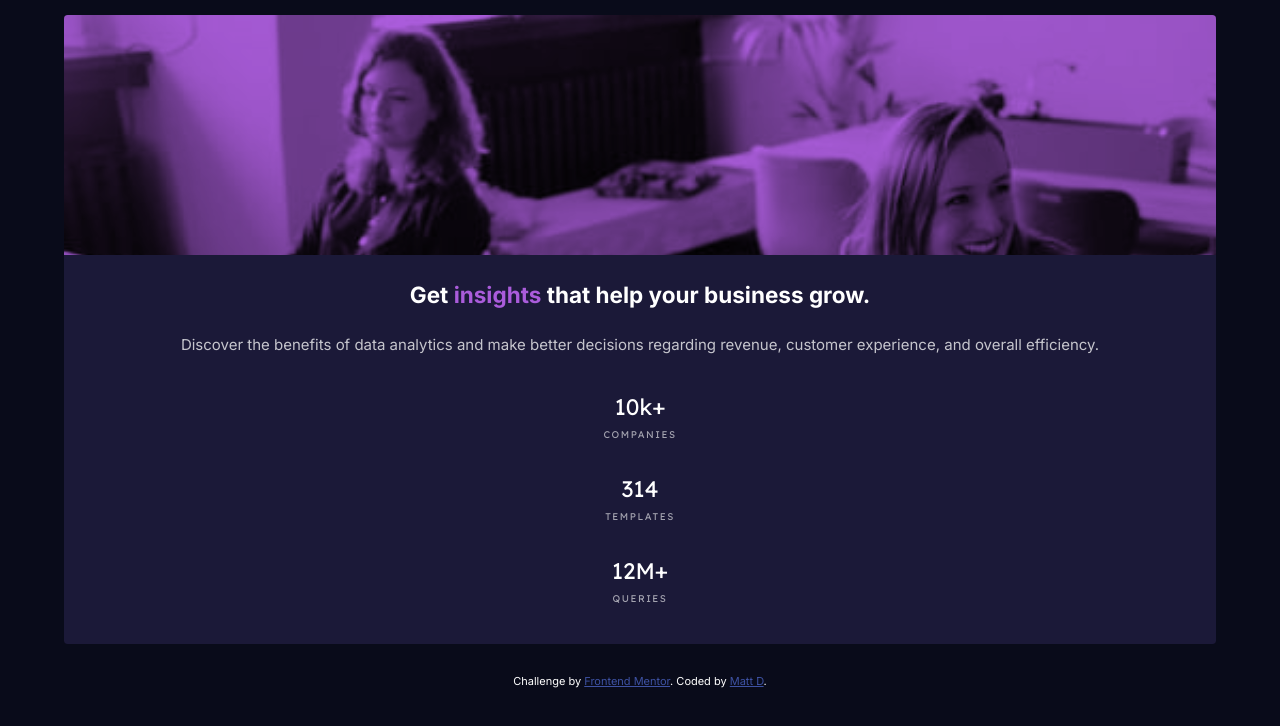
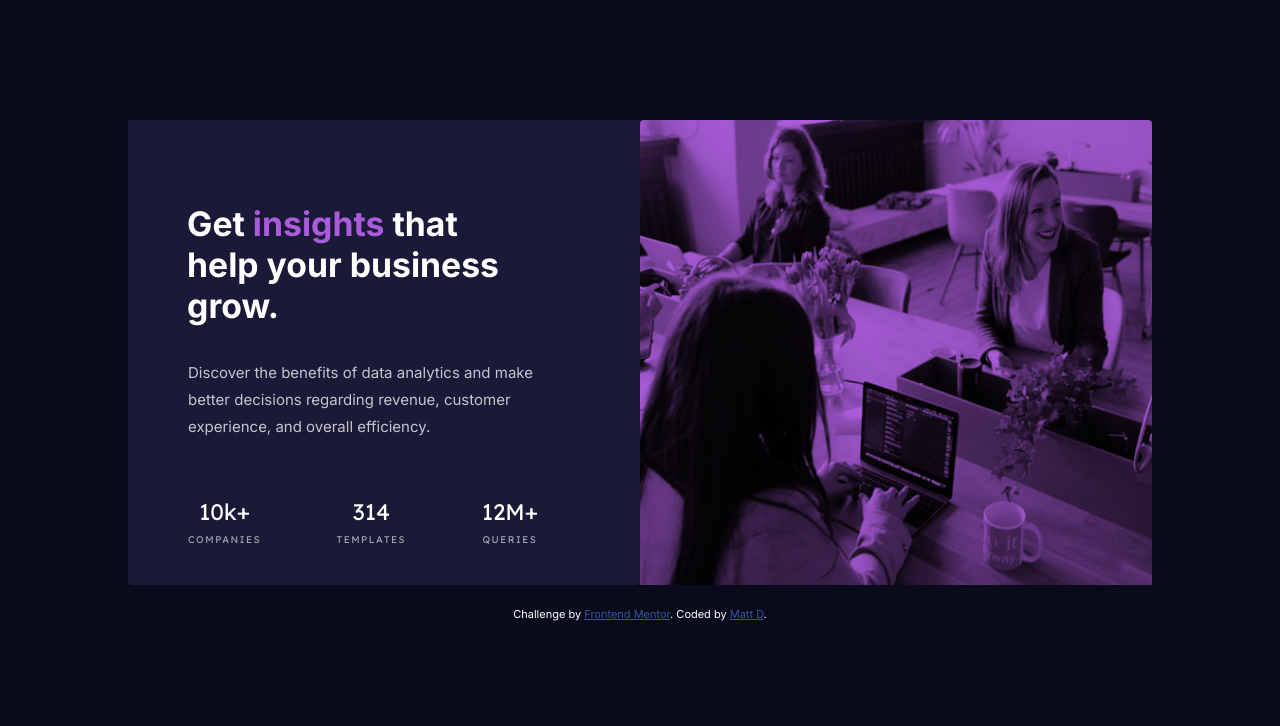
Before and after one commit to davis-matt0/stats-preview-card, a plain HTML site: page index.html in a window 1280 px wide. Drawn offline with Linux system fonts and the light colour scheme.

Commit message:
style card for desktop

```diff
--- a/index.css
+++ b/index.css
@@ -59,7 +59,7 @@ body {
 	font-size: 11px;
 	text-align: center;
 	color: white;
-	margin-bottom: 2em;
+	margin: 2em 0;
 }
 
 .attribution a {
@@ -78,12 +78,6 @@ body {
 	margin: 1em auto 0 auto;
 }
 
-@media (min-width: 750px) {
-	.banner-container {
-		background-image: url(./images/image-header-desktop.jpg);
-	}
-}
-
 .card {
 	background-color: hsl(244, 38%, 16%);
 	border-bottom-left-radius: 0.25em;
@@ -92,3 +86,44 @@ body {
 	margin: 0 auto 2em auto;
 	padding: 1em 0 2em 0;
 }
+
+@media (min-width: 750px) {
+	body {
+		text-align: left;
+	}
+	.card-flex-container {
+		display: flex;
+		width: 80%;
+		margin: 8em auto 0 auto;
+	}
+	.banner-container {
+		background-image: url(./images/image-header-desktop.jpg);
+		background-size: contain;
+		background-repeat: round;
+		order: 2;
+		margin: 0;
+	}
+	.card {
+		/* min-height: 100%; */
+		margin: 0;
+	}
+	.stat-container {
+		display: flex;
+		justify-content: space-between;
+		align-items: center;
+		text-align: center;
+		gap: 1em;
+		max-width: 350px;
+		margin-left: 4em;
+		margin-top: 1.5em;
+	}
+	.card-title {
+		margin-top: 2em;
+		font-size: 2.25rem;
+		margin-left: 1.75em;
+	}
+	.card-p {
+		max-width: 350px;
+		margin-left: 4em;
+	}
+}
--- a/index.html
+++ b/index.html
@@ -33,6 +33,7 @@
 	</head>
 	<body>
 		<main role="main">
+			<div class="card-flex-container">
 				<div class="banner-container"></div>
 				<div class="card">
 					<h1 class="card-title">
@@ -44,12 +45,19 @@
 						regarding revenue, customer experience, and overall efficiency.
 					</p>
 					<div class="stat-container">
+						<div class="stat">
 							<p class="stat-upper">10k+</p>
 							<p class="stat-lower">COMPANIES</p>
+						</div>
+						<div class="stat">
 							<p class="stat-upper">314</p>
 							<p class="stat-lower">TEMPLATES</p>
+						</div>
+						<div class="stat">
 							<p class="stat-upper">12M+</p>
 							<p class="stat-lower">QUERIES</p>
+						</div>
+					</div>
 				</div>
 			</div>
 		</main>
```
Lines whose indentation alone changed are shown as unchanged.
